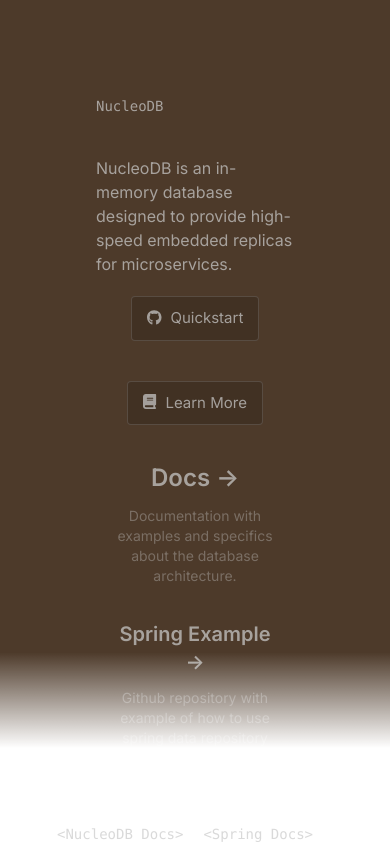
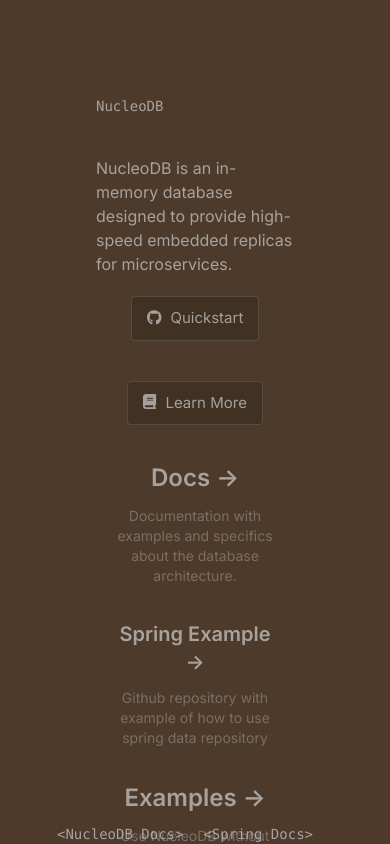
Before and after one commit to NucleoTeam/NucleoDB-Site, a Next.js app: page / in a window 390 px wide. Shown: the top 844 px of the page. Built offline with nearby package versions, Linux system fonts and the light colour scheme.

Commit message:
remove bottom gradient

```diff
--- a/src/app/page.tsx
+++ b/src/app/page.tsx
@@ -11,7 +11,7 @@ export default function Home() {
         <p className="lg:static lg:w-auto  lg:p-4">
           NucleoDB
         </p>
-        <div className="topMenu fixed bottom-0 left-0 flex h-48 w-full items-end justify-center bg-gradient-to-t from-white via-white dark:from-black dark:via-black lg:static lg:h-auto lg:w-auto lg:bg-none">
+        <div className="topMenu fixed bottom-0 left-0 flex h-48 w-full items-end justify-center lg:static lg:h-auto lg:w-auto lg:bg-none">
           <a href={"https://docs.synload.com/books/nucleodb"}>&lt;NucleoDB Docs&gt;</a> <a href={"https://docs.synload.com/books/nucleodb/chapter/spring-data-repository-library"}>&lt;Spring Docs&gt;</a>
         </div>
       </div>
```
